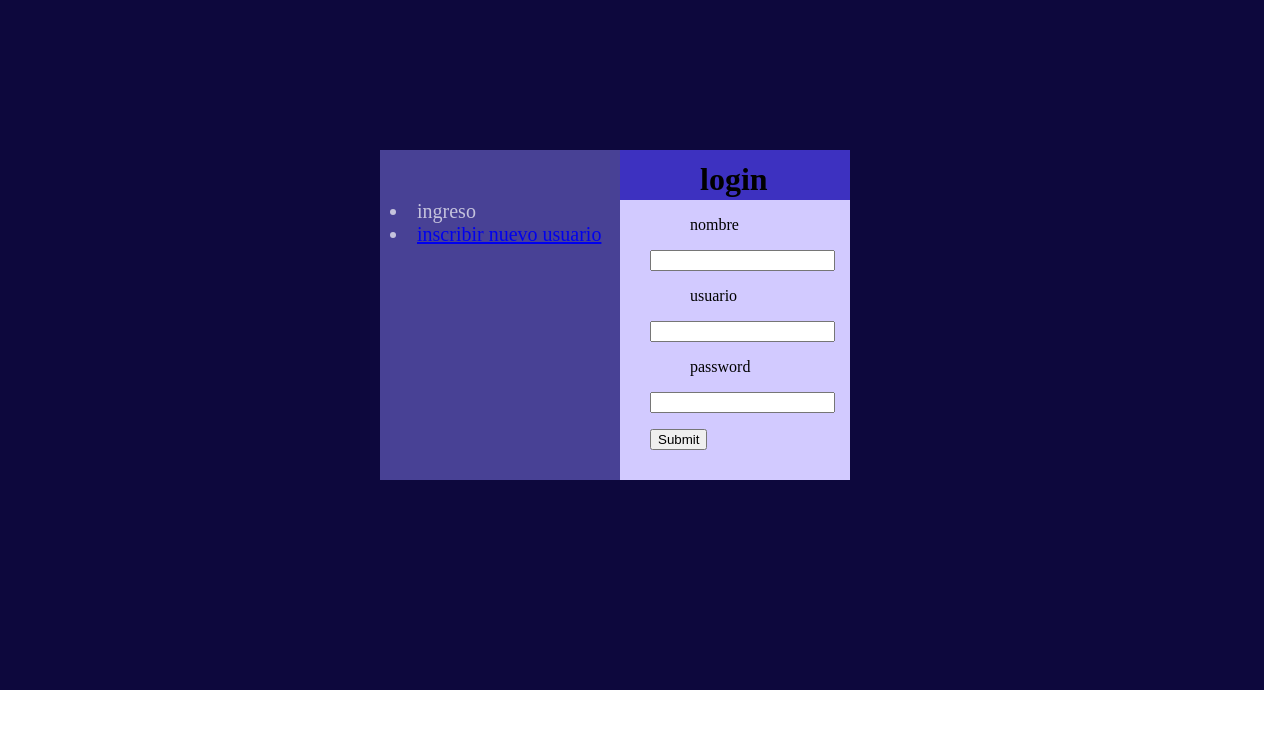
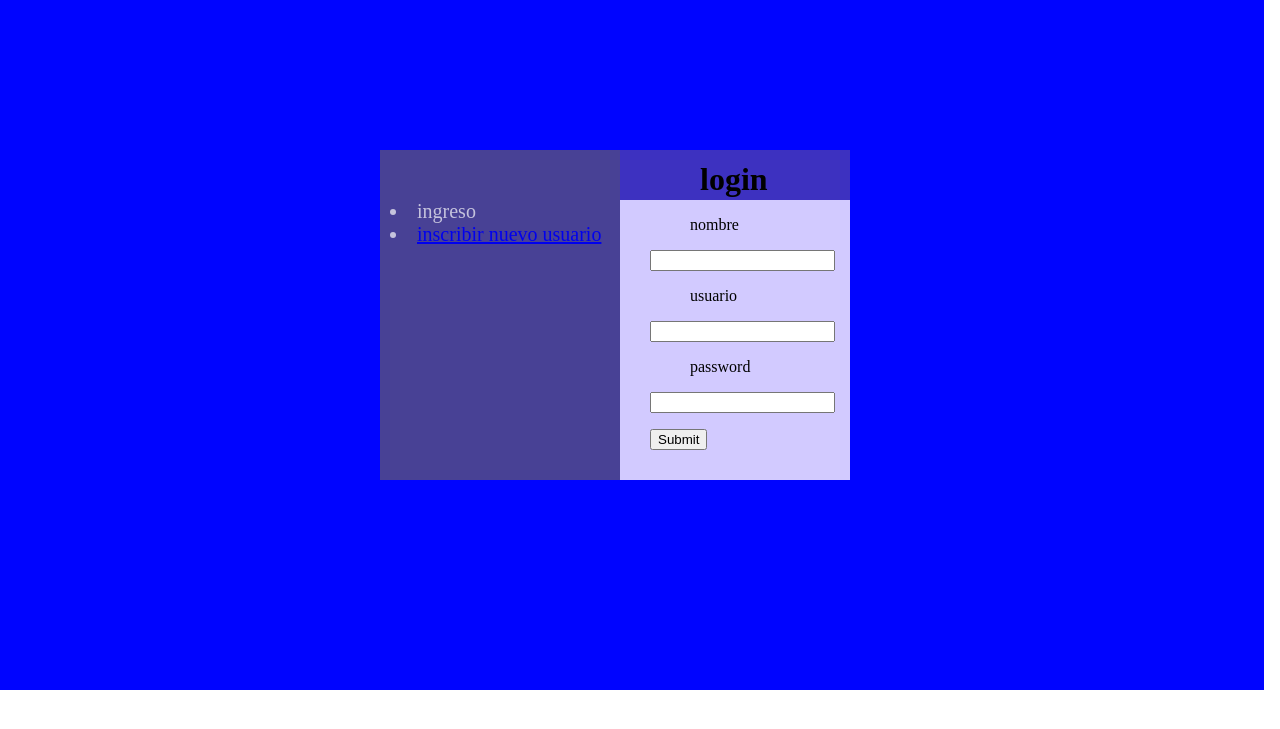
Before and after one commit to luiso1530/proyecto_REST, a Django app: page /users/newU/ in a window 1280 px wide. Shown: the top 729 px of the page. Run offline with Django 3.2, Linux system fonts and the light colour scheme.

Commit message:
cambios css

```diff
--- a/restaurant_app/users/static/users/login.css
+++ b/restaurant_app/users/static/users/login.css
@@ -57,7 +57,7 @@
 	z-index:0;
 	padding: 190 500 500 764px;
 	overflow: hidden;
-	background-color: #0D083D;
+	background-color: #0004FF;
 	position:absolute;
 	top: 0px;
 	left:0px;
```
